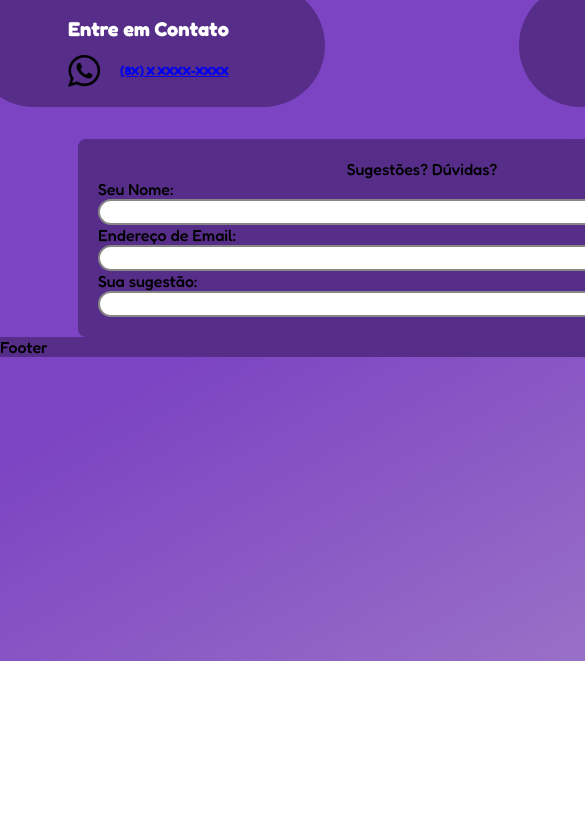
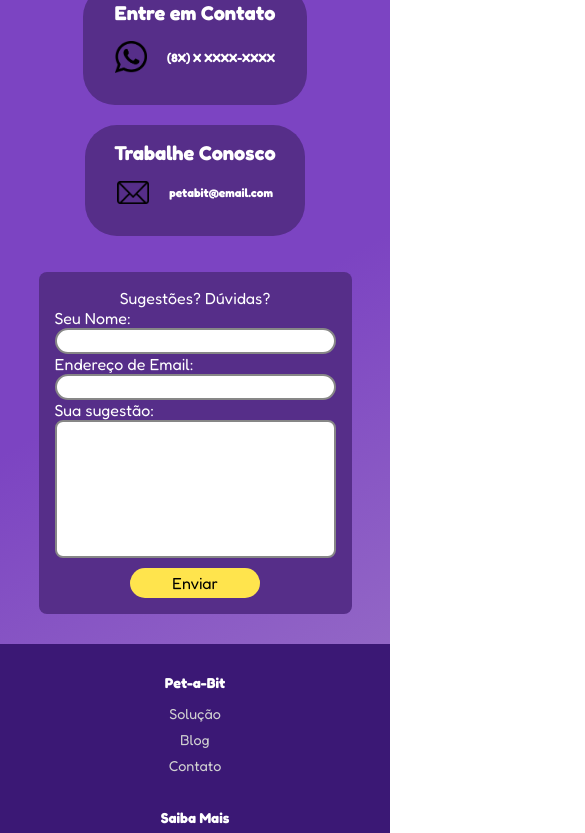
Before and after one commit to nandospto/Desafio2-Pet-a-Bit, a plain HTML site: page pag-contato.html in a window 390 px wide. Shown: the part 183-1016 px from the top of the page, 585 px wide, since content can reach past the window. Before the commit the page ends 844 px from the top, so only its background shows below. Drawn offline with Linux system fonts and the light colour scheme.

Commit message:
:lipstick: feat: Atualizado o resto do html e css para receber a responsividade das telas mobile. Adiciona o menu clicável no mobile.

```diff
--- a/pag-contato.css
+++ b/pag-contato.css
@@ -1,107 +1,192 @@
 @import url('https://fonts.googleapis.com/css2?family=Fredoka:wght@300..700&display=swap');
 
-html {
-    min-height: 100vh;
-    min-width: 100vh;
+* {
     margin: 0;
-    background: linear-gradient(150deg, #7C44C2 0%, #7C44C2 48.55%, rgba(76, 48, 29, 0.20) 181.77%);
-    font-family: "Fredoka";
-    font-weight: 500;
+    padding: 0;
+    box-sizing: border-box;
+    font-family: 'Fredoka', sans-serif;
 }
 
 body {
-    margin: 0;
+    min-height: 100vh;
+    display: flex;
+    flex-direction: column;
+    background: linear-gradient(150deg, #7C44C2 0%, #7C44C2 48.55%, rgba(76, 48, 29, 0.20) 181.77%);
+    gap: 30px;
+    color: #fff;
 }
 
-body,
-div,
-main,
-header,
-nav {
-    background: transparent !important;
-}
-
-.HeaderContainer {
+header {
     display: flex;
-    flex-direction: row;
-
-    margin-top: 32px;
-    margin-left: 32px;
-
-    justify-content: left;
-    gap: 20vh;
+    justify-content: space-between;
     align-items: center;
-}
-
-.Footer {
-    background: #562E89;
-    margin: 0px;
-}
-
-.HeaderLink {
-    color: #FFB600;
-    font-size: 30px;
-    font-style: normal;
-    line-height: normal;
+    padding: 30px 60px 0 60px;
 }
 
 .PetabitHeaderLogo {
-    width: 197px;
-    height: 135px;
-    aspect-ratio: 197/135;
+    width: 132px;
+    height: 100px;
     border-radius: 46px;
-    background: url(<path-to-image>) lightgray 50% / cover no-repeat;
+    object-fit: contain;
+    background: url(/src/PetabitheaderLogo.png) lightgray 50% / cover no-repeat;
 }
 
 .menunavegacao {
+    display: flex;
+    list-style: none;
+    gap: 40px;
+}
+
+.menu-checkbox,
+.menu-btn {
+    display: none;
+}
+
+.menu-links-container {
     display: flex;
     flex-direction: row;
     gap: 32px;
 }
 
-.contatocontent {
+.menuContImg {
+    position: relative;
+    display: flex;
+    align-items: center;
+    justify-content: center;
+    cursor: pointer;
+}
+
+nav a.HeaderLink {
+    text-decoration: none;
+    color: #FFB600;
+    font-weight: 500;
+    font-size: 1.3rem;
+    position: relative;
+    z-index: 2;
+}
+
+.imgpatinhas {
+    position: absolute;
+    top: 50%;
+    left: 50%;
+    transform: translate(-50%, -50%) rotate(45deg);
+    width: 80px;
+    height: 80px;
+    opacity: 0;
+    z-index: 1;
+    transition: opacity 0.2s ease;
+    pointer-events: none;
+}
+
+
+.menuContImg:hover .imgpatinhas {
+    opacity: 0.5;
+}
+
+
+footer {
+    margin-top: auto;
+    background-color: #3b1875;
     display: flex;
     justify-content: center;
+    gap: 150px;
+    padding: 20px 60px;
+    font-size: 0.9rem;
 }
 
-.ContactContainer {
+.footer-links {
+    min-width: 648px;
     display: flex;
+    flex-direction: row;
+    align-items: flex-start;
+    justify-content: space-between;
+}
+
+.footer-about,
+.footer-social {
+    align-self: left;
+}
+
+.footer-links h4,
+.footer-social h4 {
+    color: #fff;
+    margin-bottom: 10px;
+    font-weight: bold;
+}
+
+
+.footer-links ul {
+    list-style: none;
+}
+
+.footer-links a {
+    text-decoration: none;
+    color: #d1d1d1;
+    line-height: 1.8;
+}
+
+.footer-social .icons {
+    display: flex;
+    gap: 15px;
+    font-size: 1.5rem;
+    cursor: pointer;
+}
+
+/*  */
+/* Fim do header e footer */
+/*  */
+
+.ContatoContainerGeral {
+    color: white;
+    display: flex;
+    flex-direction: column;
+    align-items: center;
     justify-content: center;
-    gap: 23vh;
+    width: 100%;
+}
+
+.ContatoContainerGeral a {
+    text-decoration: none;
+    color: white;
+}
+
+.ContactContainerZapMail {
+    display: flex;
+    flex-direction: row;
+
+    padding: 16px;
+
+    gap: 80px;
 }
 
 .ZapMailContainer {
-    color: #FFF;
+    background: #562E89 !important;
     font-size: 10px;
-    font-style: normal;
-    font-weight: 400;
-    line-height: normal;
+    text-align: center;
+    border-radius: 32px;
 
-    width: 313px;
-    border-radius: 64px;
-    padding: 20px;
+    padding: 1rem;
 
-    background: #562E89 !important;
-    text-align: center;
 }
 
 .ZapMailValue {
-    font-size: 6px;
+    margin: 1rem;
+    font-size: 8px;
     display: flex;
     flex-direction: row;
     gap: 20px;
+    align-items: center;
     justify-content: center;
 }
 
 .SugestionBox {
-    width: 648px;
-    justify-self: center;
-    margin-top: 32px;
     display: flex;
-    padding: 20px 20px 20px 20px;
     flex-direction: column;
-    justify-content: center;
-    gap: -10px;
+    width: 100%;
+    max-width: 648px;
+    box-sizing: border-box;
+    padding: 1rem;
+
     border-radius: 8px;
     background: #562E89 !important;
 }
@@ -111,23 +196,143 @@ nav {
 }
 
 .sugest-center-div {
-    justify-self: left;
-    align-self: stretch;
+    width: 100%;
+    display: flex;
+    flex-direction: column;
+    align-items: stretch;
 }
 
 .InputNome,
 .InputEmail,
 .InputSugest {
-    display: flex;
-    height: 10px;
-    width: 80%;
-    padding: 6px 16px;
-    align-self: stretch;
-    justify-content: center;
-    align-items: center;
-    gap: 10px;
-    flex-shrink: 0;
+    width: 100% !important;
+    max-width: 100%;
+    box-sizing: border-box;
+    height: auto;
+    min-height: 26px;
+
     border-radius: 32px;
     border: 2px solid #878787;
-    background: #FFF;
+    color: black;
 }
+
+.InputSugest {
+    resize: none;
+    min-height: 138px;
+    max-height: 138px;
+    border-radius: 8px;
+    justify-items: normal;
+}
+
+.ButtonSugestionEnviar {
+    margin-top: 10px;
+    align-self: center;
+
+    color: #000;
+    font-size: 16px;
+    font-style: normal;
+    font-weight: 400;
+    line-height: normal;
+
+    width: 130px;
+    height: 30px;
+    border: 0;
+    border-radius: 16px;
+    background: #FFE44D;
+}
+
+.ButtonSugestionEnviar:hover {
+    transition: .1s;
+    margin-top: 10px;
+    align-self: center;
+
+    color: white;
+    font-size: 16px;
+    font-style: normal;
+    font-weight: 400;
+    line-height: normal;
+
+    width: 130px;
+    height: 30px;
+    border: 0;
+    border-radius: 16px;
+    background: #FF8F3F;
+}
+
+
+/* Mobile */
+@media (max-width: 768px) {
+    .PetabitHeaderLogo {
+        width: 50%;
+        height: auto;
+        border-radius: 46px;
+        background: url(/src/PetabitheaderLogo.png) lightgray 50% / cover no-repeat;
+    }
+
+    .menu-btn {
+        display: block;
+        font-size: 30px;
+        color: #FFB600;
+        cursor: pointer;
+        user-select: none;
+    }
+
+    .menu-links-container {
+        display: none;
+        flex-direction: column;
+        position: absolute;
+        top: 140px;
+        right: 32px;
+        background-color: #562E89;
+        border-radius: 12px;
+        padding: 20px;
+        gap: 16px;
+        box-shadow: 0px 4px 10px rgba(0, 0, 0, 0.3);
+        z-index: 10;
+    }
+
+    .menu-checkbox:checked~.menu-links-container {
+        display: flex;
+    }
+
+    .menu-checkbox {
+        display: none;
+    }
+
+    footer {
+        padding: 30px 20px;
+        gap: 0;
+    }
+
+    .footer-links {
+        min-width: 32px;
+        flex-direction: column;
+        align-items: center;
+        text-align: center;
+        gap: 30px;
+    }
+
+    .footer-social .icons {
+        justify-content: center;
+    }
+
+    .ContactContainerZapMail {
+        flex-direction: column;
+        align-items: center;
+        gap: 20px;
+    }
+
+    .SugestionBox {
+        width: 90%;
+        max-width: 313px;
+        margin-top: 20px;
+    }
+
+    .InputNome,
+    .InputEmail,
+    .InputSugest {
+        width: 100%;
+        box-sizing: border-box;
+
+    }
+}
--- a/pag-contato.html
+++ b/pag-contato.html
@@ -1,5 +1,6 @@
 <!DOCTYPE html>
 <html lang="pt-br">
+
 <head>
     <meta charset="UTF-8">
     <meta name="viewport" content="width=device-width, initial-scale=1.0">
@@ -9,46 +10,79 @@
 
 <body>
     <header>
-        <div class="HeaderContainer">
-            <img class="PetabitHeaderLogo" src="/src/PetabitheaderLogo.png" alt="Logo Petabit">
+        <img class="PetabitHeaderLogo" src="src/PetabitheaderLogo.png">
         <nav class="menunavegacao">
+            <input type="checkbox" id="menu-toggle" class="menu-checkbox">
+
+            <label for="menu-toggle" class="menu-btn">&#9776;</label>
+            <div class="menu-links-container">
+                <div class="menuContImg">
+                    <img class="imgpatinhas" src="/src/patinhas.png">
                     <a class="HeaderLink" href="#">Início</a>
+                </div>
+                <div class="menuContImg">
+                    <img class="imgpatinhas" src="/src/patinhas.png">
                     <a class="HeaderLink" href="#">Solução</a>
+                </div>
+                <div class="menuContImg">
+                    <img class="imgpatinhas" src="/src/patinhas.png">
                     <a class="HeaderLink" href="#">Blog</a>
+                </div>
+                <div class="menuContImg">
+                    <img class="imgpatinhas" src="/src/patinhas.png">
                     <a class="HeaderLink" href="#">Contato</a>
+                </div>
+            </div>
         </nav>
-        </div>
     </header>
 
-    <div class="contatocontent">
-        <div>
-            <div class="ContactContainer">
+    <div class="ContatoContainerGeral">
+        <div class="ContactContainerZapMail">
             <div class="ZapMailContainer">
                 <h1>Entre em Contato</h1>
-                    <a class="ZapMailValue" href="#"><img src="src/ContatoZap.png" style="width: 32px; height:32px;"><h1>(8X) X XXXX-XXXX</h1></a>
+                <a class="ZapMailValue" href="#"><img src="src/ContatoZap.png" style="width: 32px; height:32px;">
+                    <h2>(8X) X XXXX-XXXX</h2>
+                </a>
             </div>
             <div class="ZapMailContainer">
                 <h1>Trabalhe Conosco</h1>
-                    <a class="ZapMailValue" href="#"><img src="src/ContatoMail.png" style="width: 32; height:23px;"><h1>(8X) X XXXX-XXXX</h1></a>
+                <a class="ZapMailValue" href="#"><img src="src/ContatoMail.png" style="width: 32; height:23px;">
+                    <h2>petabit@email.com</h2>
+                </a>
             </div>
         </div>
         <div class="SugestionBox">
             <div class="sugestiontop">Sugestões? Dúvidas?</div>
             <div class="sugest-center-div">
-                <div>Seu Nome:</div>
-                <input id="InputNome" class="InputNome"></input>
-                <div>Endereço de Email:</div>
-                <input id="InputEmail" class="InputEmail"></input>
-                <div>Sua sugestão:</div>
-                <input id="InputSugest" class="InputSugest"></input>
+                <label>Seu Nome:</label>
+                <input id="InputNome" class="InputNome">
+                <label>Endereço de Email:</label>
+                <input id="InputEmail" class="InputEmail">
+                <label>Sua sugestão:</label>
+                <textarea id="InputSugest" class="InputSugest"></textarea>
             </div>
-            </div>
+            <button class="ButtonSugestionEnviar">Enviar</button>
         </div>
     </div>
 
-    <footer class="Footer">
-        <div class="FooterContainer">
-            <div>Footer</div>
+    <footer>
+        <div class="footer-links">
+            <div class="footer-about">
+                <h4>Pet-a-Bit</h4>
+                <ul>
+                    <li><a href="#">Solução</a></li>
+                    <li><a href="#">Blog</a></li>
+                    <li><a href="#">Contato</a></li>
+                </ul>
+            </div>
+            <div class="footer-social">
+                <h4>Saiba Mais</h4>
+                <div class="icons">
+                    <a><img src="src/Instagram.svg"></a>
+                    <a><img src="src/Youtube.svg"></a>
+                    <a><img src="src/Facebook.svg"></a>
+                </div>
+            </div>
         </div>
     </footer>
 </body>
```
Also changed, not shown: src/Facebook.svg (added), src/Instagram.svg (added), src/Youtube.svg (added), src/patinhas.png (added). Lines whose indentation alone changed are shown as unchanged.
